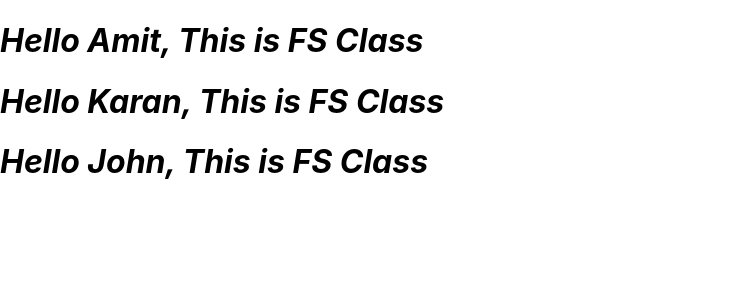
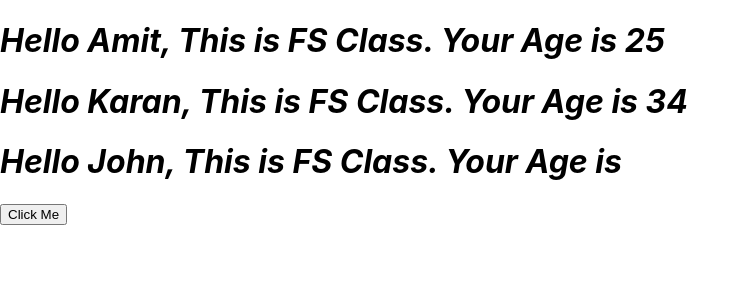
Before and after one commit to hkshitesh/my-react-repo, a React (Create React App) app: page / in a window 1280 px wide. Shown: the top 300 px of the page, without its empty margins (0-750 px from the left). Built offline with nearby package versions, Linux system fonts and the light colour scheme.

Commit message:
Event Added

```diff
--- a/src/App.js
+++ b/src/App.js
@@ -1,12 +1,14 @@
 import './App.css';
 import Person from "./Person"
+import Event from './Event';
 
 function App() {
   return (
     <div>
-      <Person name="Amit"/>
-      <Person name="Karan"/>
+      <Person name="Amit" age="25"/>
+      <Person name="Karan" age = "34"/>
       <Person name="John"/>
+      <Event></Event>
     </div>
   );
 }
--- /dev/null
+++ b/src/Event.js
@@ -0,0 +1,14 @@
+import React, { Component } from "react";
+class Event extends Component {
+    myFunction() {
+        alert("Hello GFG");
+    }
+    render() {
+        return(
+            <div>
+                <button type="button" onClick={this.myFunction}>Click Me</button>
+            </div>
+        )
+    }
+}
+export default Event;
--- a/src/Person.js
+++ b/src/Person.js
@@ -9,7 +9,7 @@ class Person extends Component{
         return(
         <div>
             <i>
-                <h1>Hello {this.props.name}, This is FS Class</h1>
+                <h1>Hello {this.props.name}, This is FS Class. Your Age is  {this.props.age}</h1>
             </i>
         </div>
         );
```
